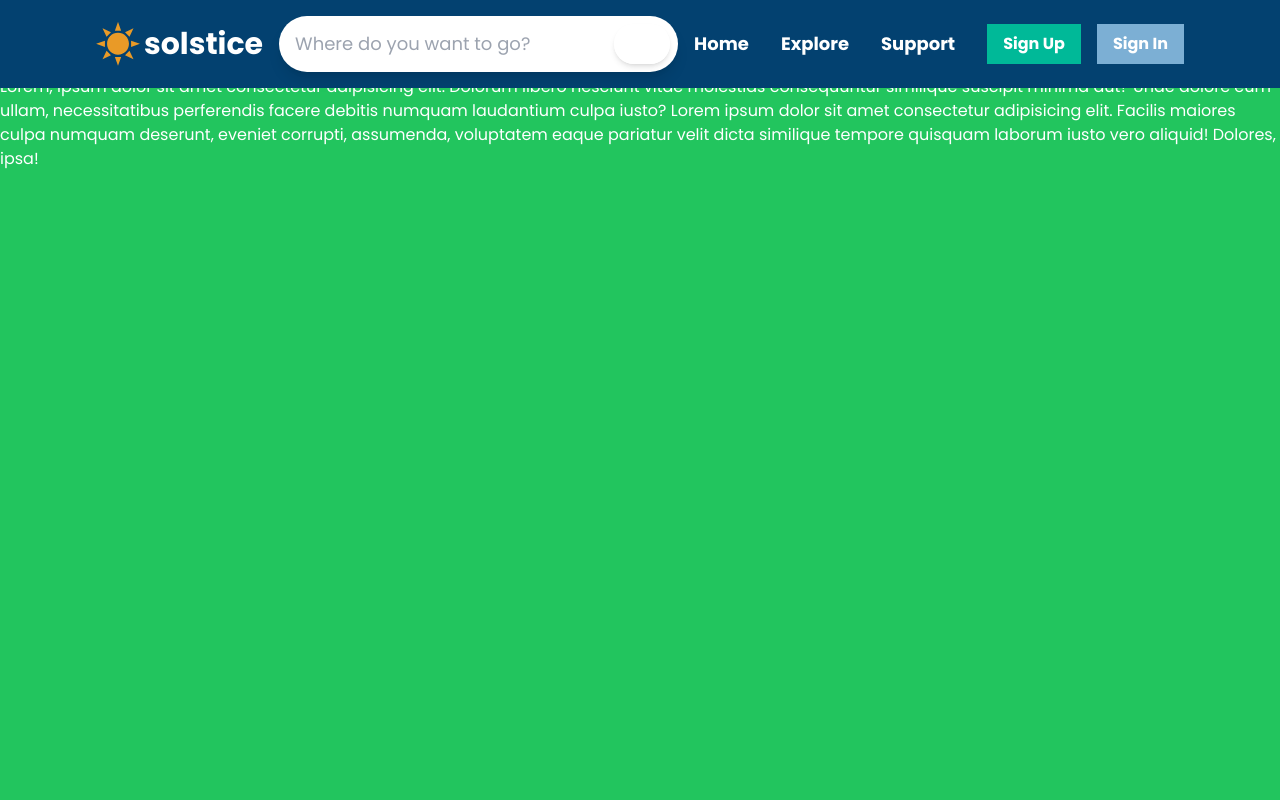
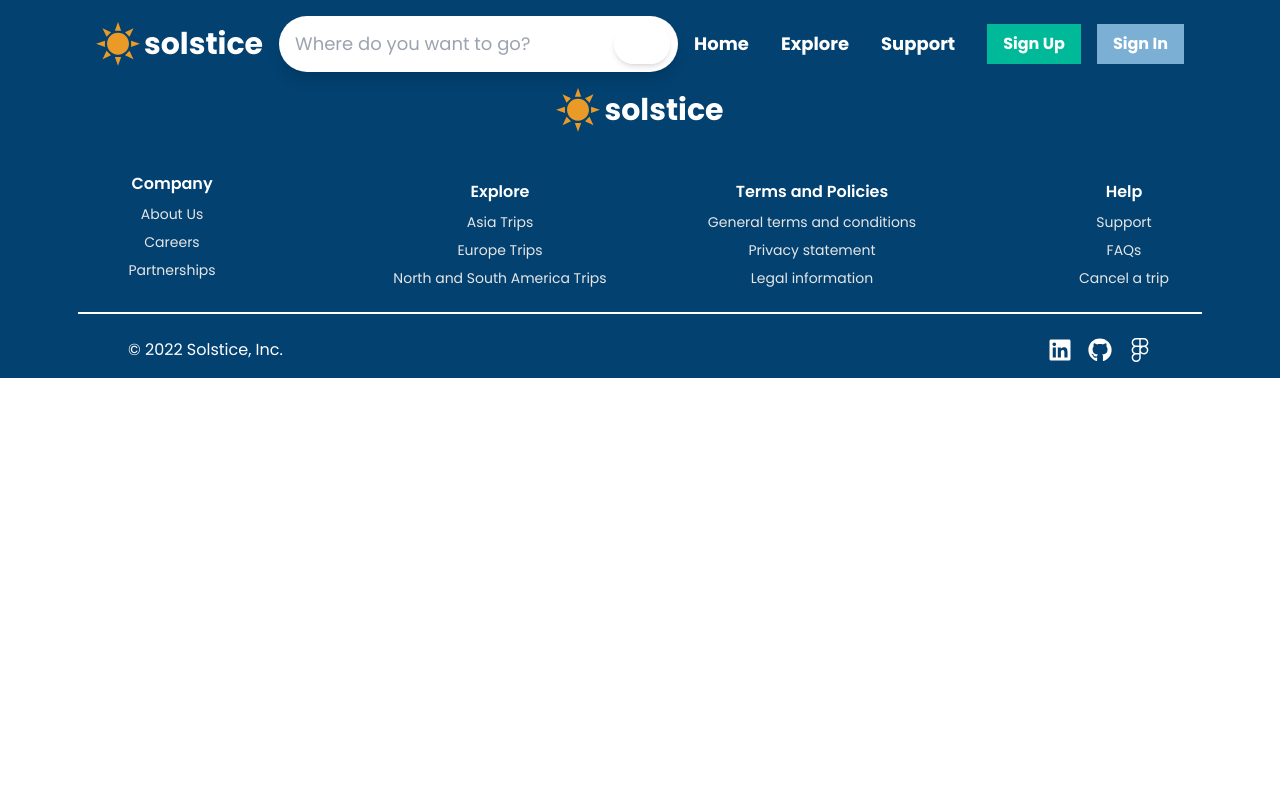
Before and after one commit to kristian4res/ucwd-solstice, a React (Create React App) app: page /support in a window 1280 px wide. Shown: the top 800 px of the page. Built offline with nearby package versions, Linux system fonts and the light colour scheme.

Commit message:
c: adding page containers to pages

```diff
--- a/src/routes/sign-in-page.jsx
+++ b/src/routes/sign-in-page.jsx
@@ -1,11 +1,11 @@
 import React from 'react'
+import PageContainer from '../components/page-container'
 
 const SignInPage = () => {
   return (
-    <section className='container mt-[4.7rem] bg-green-500 text-white min-h-screen min-w-full'>
-      Lorem, ipsum dolor sit amet consectetur adipisicing elit. Dolorum libero nesciunt vitae molestias consequuntur similique suscipit minima aut? Unde dolore eum ullam, necessitatibus perferendis facere debitis numquam laudantium culpa iusto?
-      Lorem ipsum dolor sit amet consectetur adipisicing elit. Facilis maiores culpa numquam deserunt, eveniet corrupti, assumenda, voluptatem eaque pariatur velit dicta similique tempore quisquam laborum iusto vero aliquid! Dolores, ipsa!
-    </section>
+    <PageContainer>
+      HELLO
+    </PageContainer>
   )
 }
 
--- a/src/routes/sign-up-page.jsx
+++ b/src/routes/sign-up-page.jsx
@@ -1,11 +1,11 @@
 import React from 'react'
+import PageContainer from '../components/page-container'
 
 const SignUpPage = () => {
   return (
-    <section className='container mt-[4.7rem] bg-green-500 text-white min-h-screen min-w-full'>
-      Lorem, ipsum dolor sit amet consectetur adipisicing elit. Dolorum libero nesciunt vitae molestias consequuntur similique suscipit minima aut? Unde dolore eum ullam, necessitatibus perferendis facere debitis numquam laudantium culpa iusto?
-      Lorem ipsum dolor sit amet consectetur adipisicing elit. Facilis maiores culpa numquam deserunt, eveniet corrupti, assumenda, voluptatem eaque pariatur velit dicta similique tempore quisquam laborum iusto vero aliquid! Dolores, ipsa!
-    </section>
+    <PageContainer>
+      HELLO
+    </PageContainer>
   )
 }
 
--- a/src/routes/support-page.jsx
+++ b/src/routes/support-page.jsx
@@ -1,11 +1,11 @@
 import React from 'react'
+import PageContainer from '../components/page-container'
 
 const ContactsPage = () => {
   return (
-    <section className='container mt-[4.7rem] bg-green-500 text-white min-h-screen min-w-full'>
-      Lorem, ipsum dolor sit amet consectetur adipisicing elit. Dolorum libero nesciunt vitae molestias consequuntur similique suscipit minima aut? Unde dolore eum ullam, necessitatibus perferendis facere debitis numquam laudantium culpa iusto?
-      Lorem ipsum dolor sit amet consectetur adipisicing elit. Facilis maiores culpa numquam deserunt, eveniet corrupti, assumenda, voluptatem eaque pariatur velit dicta similique tempore quisquam laborum iusto vero aliquid! Dolores, ipsa!
-    </section>
+    <PageContainer>
+      HELLO
+    </PageContainer>
   )
 }
 
```
